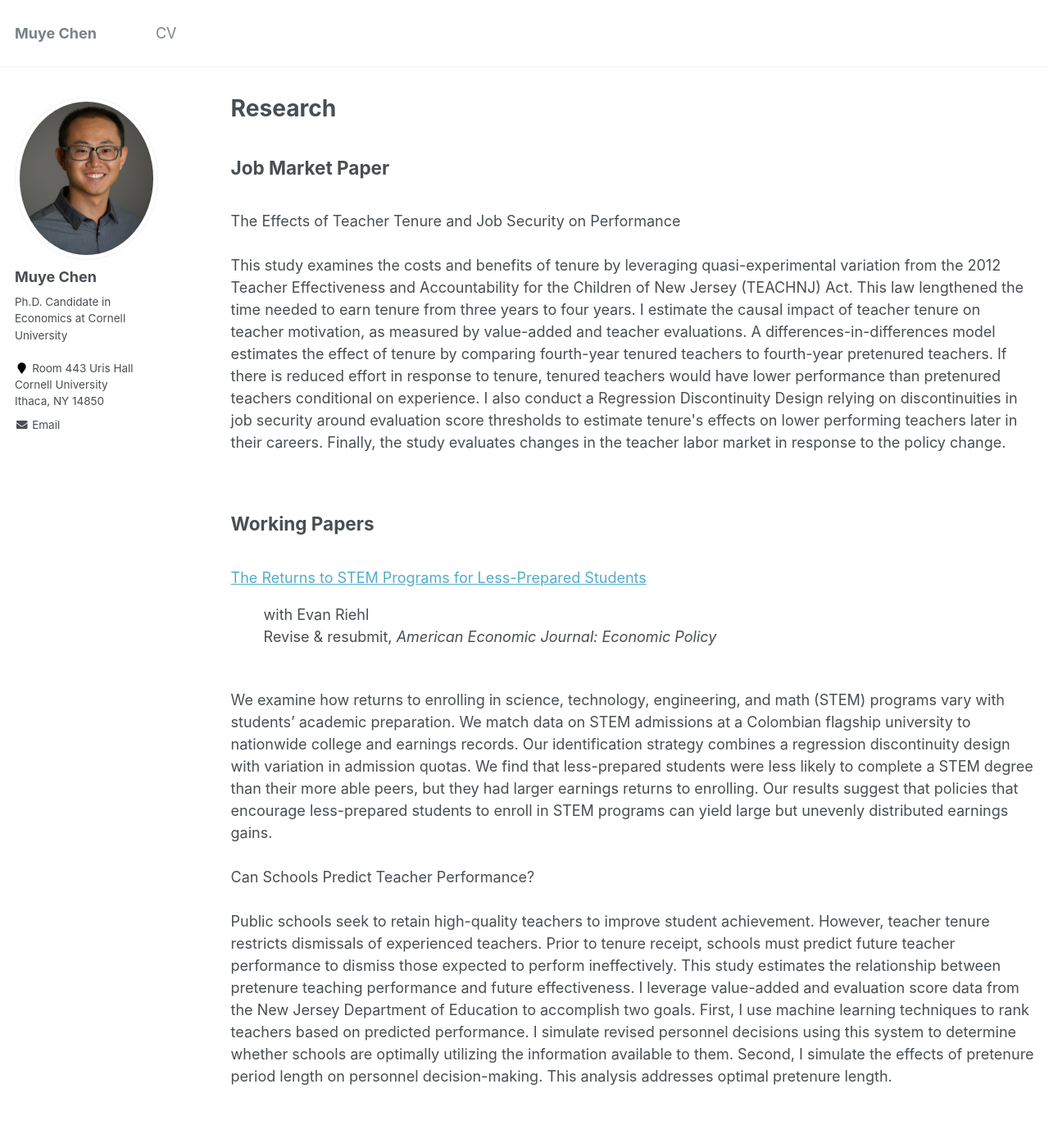
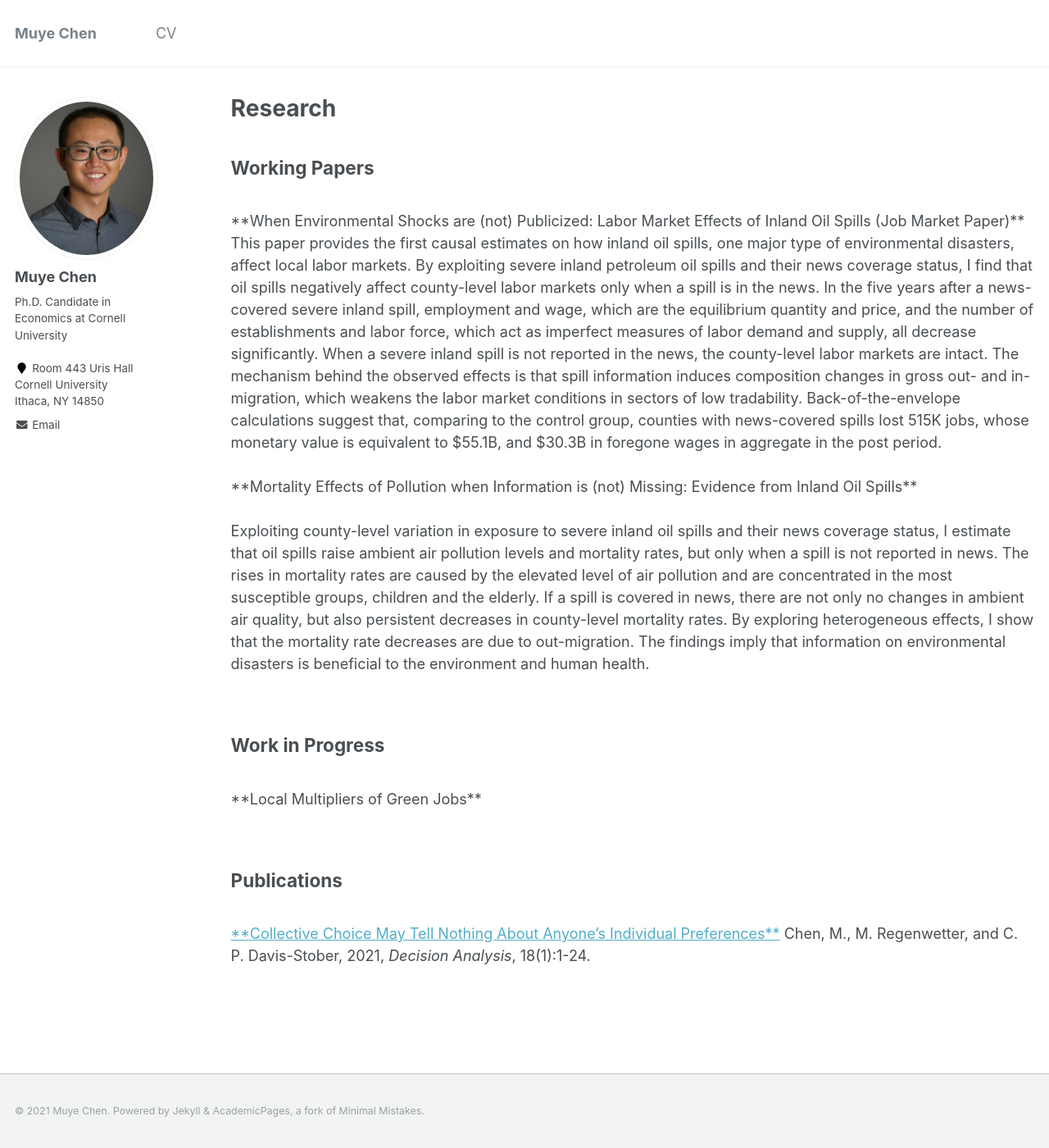
Before and after one commit to muyechenecon/muyechenecon.github.io, a Jekyll site: the page built from _pages/research.md, in a window 1280 px wide and 1400 px high. Shown: the whole window at 82% size. Built offline with Jekyll 4.4.1, drawn with Linux system fonts in a browser that asks for light colours; some of the changed text lies outside the part shown.

Commit message:
Update research.md

```diff
--- a/_pages/research.md
+++ b/_pages/research.md
@@ -8,25 +8,28 @@ author_profile: true
 {% include base_path %}
 
 <p id="1.5-spaced" style="line-height: 150%;">
-<h2> Job Market Paper </h2><br>
-<div> The Effects of Teacher Tenure and Job Security on Performance</div> <br>
-<div>This study examines the costs and benefits of tenure by leveraging quasi-experimental variation from the 2012 Teacher Effectiveness and Accountability for the Children of New Jersey (TEACHNJ) Act.  This law lengthened the time needed to earn tenure from three years to four years.  I estimate the causal impact of teacher tenure on teacher motivation, as measured by value-added and teacher evaluations.  A differences-in-differences model estimates the effect of tenure by comparing fourth-year tenured teachers to fourth-year pretenured teachers.  If there is reduced effort in response to tenure, tenured teachers would have lower performance than pretenured teachers conditional on experience.  I also conduct a Regression Discontinuity Design relying on discontinuities in job security around evaluation score thresholds to estimate tenure's effects on lower performing teachers later in their careers.  Finally, the study evaluates changes in the teacher labor market in response to the policy change.</div><br>
+<h2> Working Papers </h2><br>
+<!--
+<div><a href="http://kevincng.github.io/files/stem.pdf">The Returns to STEM Programs for Less-Prepared Students</a><br>
+<p style="margin-left: 40px"> with Evan Riehl <br>
+Revise & resubmit, <i> American Economic Journal: Economic Policy </i> </p> </div> <br>
+-->
+
+<div>**When Environmental Shocks are (not) Publicized: Labor Market Effects of Inland Oil Spills (Job Market Paper)**</div>
+<div>This paper provides the first causal estimates on how inland oil spills, one major type of environmental disasters, affect local labor markets. By exploiting severe inland petroleum oil spills and their news coverage status, I find that oil spills negatively affect county-level labor markets only when a spill is in the news. In the five years after a news-covered severe inland spill, employment and wage, which are the equilibrium quantity and price, and the number of establishments and labor force, which act as imperfect measures of labor demand and supply, all decrease significantly. When a severe inland spill is not reported in the news, the county-level labor markets are intact. The mechanism behind the observed effects is that spill information induces composition changes in gross out- and in-migration, which weakens the labor market conditions in sectors of low tradability. Back-of-the-envelope calculations suggest that, comparing to the control group, counties with news-covered spills lost 515K jobs, whose monetary value is equivalent to \$55.1B, and \$30.3B in foregone wages in aggregate in the post period.</div> <br>
+
+
+<div>**Mortality Effects of Pollution when Information is (not) Missing: Evidence from Inland Oil Spills**</div><br>
+<div> Exploiting county-level variation in exposure to severe inland oil spills and their news coverage status, I estimate that oil spills raise ambient air pollution levels and mortality rates, but only when a spill is not reported in news. The rises in mortality rates are caused by the elevated level of air pollution and are concentrated in the most susceptible groups, children and the elderly. If a spill is covered in news, there are not only no changes in ambient air quality, but also persistent decreases in county-level mortality rates. By exploring heterogeneous effects, I show that the mortality rate decreases are due to out-migration. The findings imply that information on environmental disasters is beneficial to the environment and human health.</div> <br>
 </p>
 
 <p id="1.5-spaced" style="line-height: 150%;">
-<h2> Working Papers </h2><br>
-<div><a href="http://kevincng.github.io/files/stem.pdf">The Returns to STEM Programs for Less-Prepared Students</a><br>
-<p style="margin-left: 40px"> with Evan Riehl <br>
-Revise & resubmit, <i> American Economic Journal: Economic Policy </i> </p> </div> <br>
-
-<div>We examine how returns to enrolling in science, technology, engineering, and math (STEM) programs vary with students’ academic preparation. We match data on STEM admissions at a Colombian flagship university to nationwide college and earnings records. Our identification strategy combines a regression discontinuity design with variation in admission quotas. We find that less-prepared students were less likely to complete a STEM degree than their more able peers, but they had larger earnings returns to enrolling. Our results suggest that policies that encourage less-prepared students to enroll in STEM programs can yield large but unevenly distributed earnings gains.</div> <br>
-
-<div>Can Schools Predict Teacher Performance?</div><br>
-<div> Public schools seek to retain high-quality teachers to improve student achievement.  However, teacher tenure restricts dismissals of experienced teachers.  Prior to tenure receipt, schools must predict future teacher performance to dismiss those expected to perform ineffectively.  This study estimates the relationship between pretenure teaching performance and future effectiveness.  I leverage value-added and evaluation score data from the New Jersey Department of Education to accomplish two goals.  First, I use machine learning techniques to rank teachers based on predicted performance.  I simulate revised personnel decisions using this system to determine whether schools are optimally utilizing the information available to them.   Second, I simulate the effects of pretenure period length on personnel decision-making.  This analysis addresses optimal pretenure length.</div> <br>
+<h2> Work in Progress </h2><br>
+<div>**Local Multipliers of Green Jobs**</div><br>
 </p>
 
 <p id="1.5-spaced" style="line-height: 150%;">
 <h2> Publications </h2><br>
-<div><a href="http://kevincng.github.io/files/Ng_2017.pdf">Analyzing Major League Baseball Player’s Performance Based on Age and Experience</a>, 2017, <i>Journal of Sports Economics & Management</i>, 7(2), 78-100.</div><br>
-<div>This study models player performance as a function of age, experience, and talent. The unbalanced panel includes 5,754 seasons spread among 562 batters and 4,767 seasons spread among 489 pitchers. Peak physical age for hitters and pitchers are 26.6 years and 24.5 years, respectively, when holding experience constant. With increased experience, batters peak near age 29, while pitchers peak near age 28. Also, batters encounter greater fluctuations in performance over their careers than pitchers. This model is designed for use by MLB teams to predict future performance based on a player’s first six years of statistics. </div>
+<div><a href="https://pubsonline.informs.org/doi/abs/10.1287/deca.2020.0417">**Collective Choice May Tell Nothing About Anyone’s Individual Preferences**</a>
+ Chen, M., M. Regenwetter, and C. P. Davis-Stober, 2021, <i>Decision Analysis</i>, 18(1):1-24.</div>
 </p>
```
